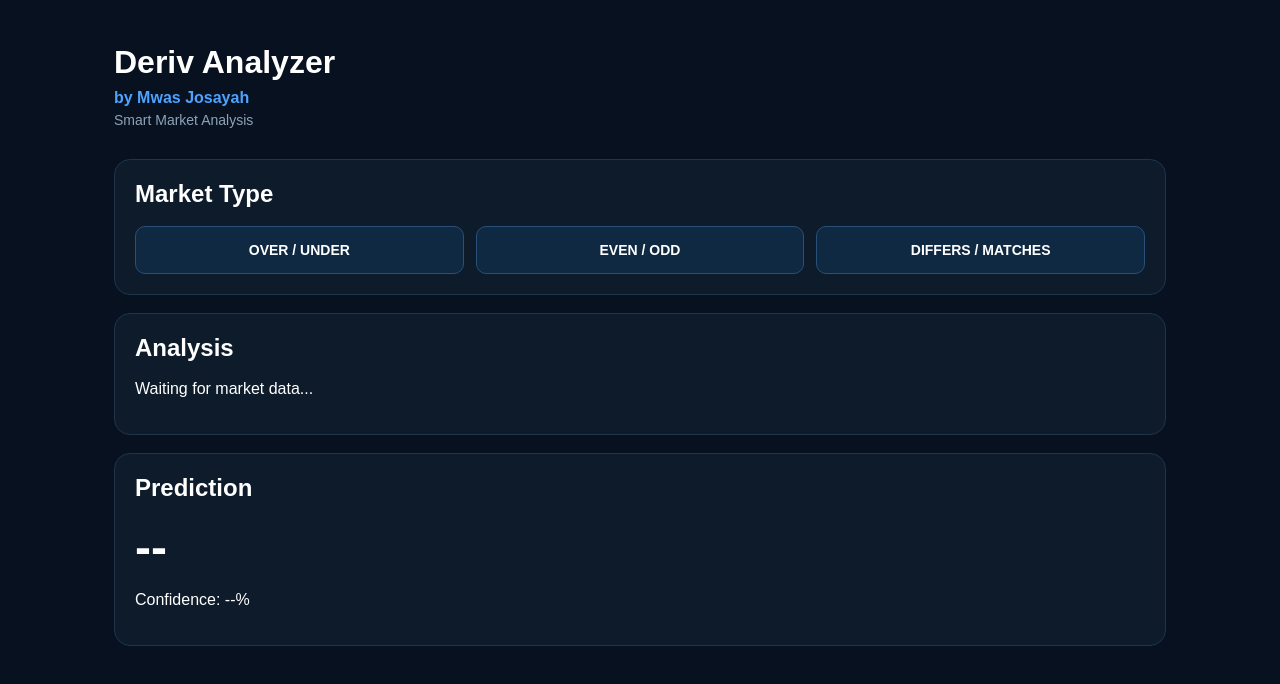
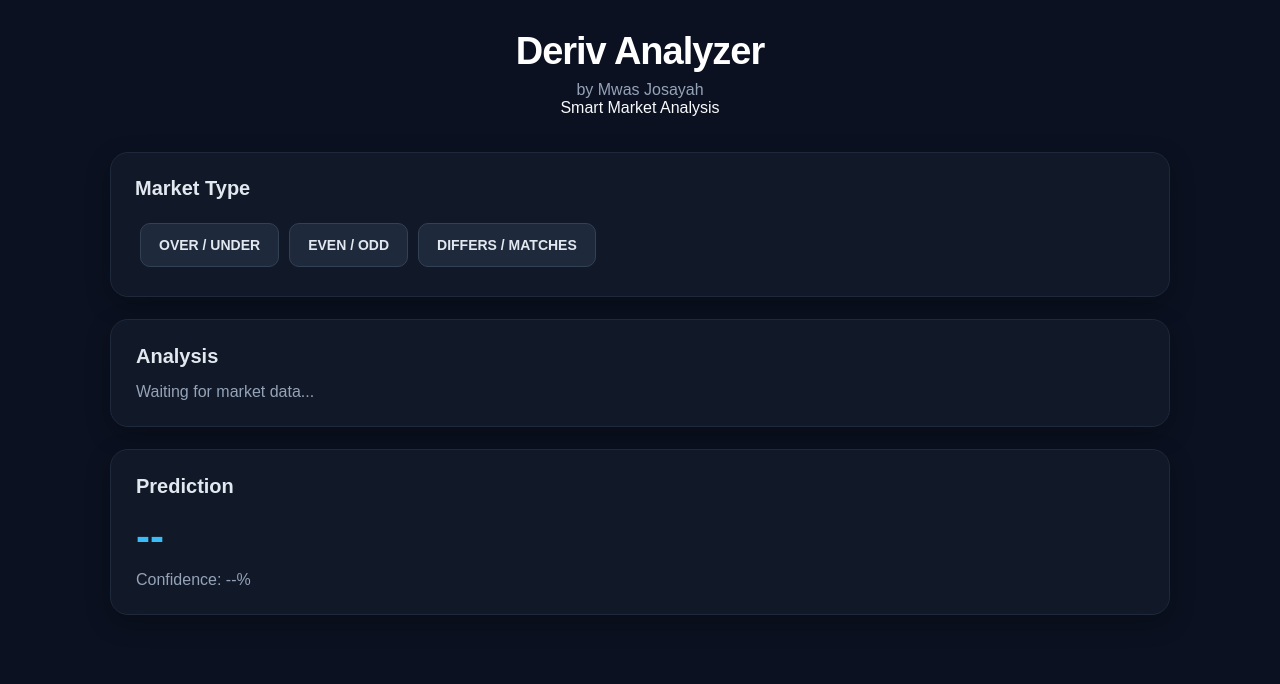
Before and after one commit to mwasjosayah/deriv-analyzer, a Next.js app: page / in a window 1280 px wide. Shown: the top 684 px of the page. Built offline with nearby package versions, Linux system fonts and the light colour scheme.

Commit message:
Add dashboard styling

```diff
--- a/app/globals.css
+++ b/app/globals.css
@@ -1,101 +1,143 @@
 * {
   box-sizing: border-box;
+  margin: 0;
+  padding: 0;
 }
 
 html,
 body {
-  margin: 0;
-  padding: 0;
-  background: #07111f;
-  color: #ffffff;
-  font-family: Arial, sans-serif;
+  min-height: 100%;
 }
 
 body {
-  min-height: 100vh;
+  background: #0b1120;
+  color: #f8fafc;
+  font-family: Arial, Helvetica, sans-serif;
 }
 
 .dashboard {
   width: 100%;
   max-width: 1100px;
   margin: 0 auto;
-  padding: 24px;
+  padding: 30px 20px 50px;
 }
 
-header {
-  padding: 20px 0 30px;
+/* Header */
+.dashboard header {
+  text-align: center;
+  margin-bottom: 35px;
 }
 
-header h1 {
-  margin: 0;
-  font-size: 32px;
-  font-weight: 700;
+.dashboard header h1 {
+  font-size: 38px;
+  font-weight: 800;
+  letter-spacing: -1px;
+  color: #ffffff;
+  margin-bottom: 8px;
 }
 
-header p {
-  margin: 8px 0 4px;
-  color: #4da3ff;
+.dashboard header p {
+  color: #94a3b8;
   font-size: 16px;
-  font-weight: 600;
 }
 
-header span {
-  color: #8fa3b8;
-  font-size: 14px;
+/* Market section */
+.market {
+  background: #111827;
+  border: 1px solid #1e293b;
+  border-radius: 18px;
+  padding: 24px;
+  margin-bottom: 22px;
+  box-shadow: 0 8px 25px rgba(0, 0, 0, 0.25);
 }
 
-.market,
-.card {
-  background: #0d1b2a;
-  border: 1px solid #20344a;
-  border-radius: 16px;
-  padding: 20px;
+.market h2 {
+  font-size: 20px;
   margin-bottom: 18px;
+  color: #e2e8f0;
 }
 
-.market h2,
-.card h2 {
-  margin-top: 0;
-  margin-bottom: 18px;
-}
-
-.market-buttons {
-  display: grid;
-  grid-template-columns: repeat(3, 1fr);
-  gap: 12px;
-}
-
-button {
-  border: 1px solid #285078;
+/* Market buttons */
+.market button {
+  background: #1e293b;
+  color: #e2e8f0;
+  border: 1px solid #334155;
   border-radius: 10px;
-  padding: 15px 12px;
-  background: #102943;
-  color: white;
+  padding: 13px 18px;
+  margin: 5px;
   font-size: 14px;
   font-weight: 700;
   cursor: pointer;
+  transition: 0.2s ease;
 }
 
-button:active {
-  transform: scale(0.98);
+.market button:hover {
+  background: #2563eb;
+  border-color: #3b82f6;
+  color: white;
+}
+
+.market button:active {
+  transform: scale(0.97);
+}
+
+/* Cards */
+.card {
+  background: #111827;
+  border: 1px solid #1e293b;
+  border-radius: 18px;
+  padding: 25px;
+  margin-bottom: 22px;
+  box-shadow: 0 8px 25px rgba(0, 0, 0, 0.25);
+}
+
+.card h2 {
+  color: #e2e8f0;
+  font-size: 20px;
+  margin-bottom: 15px;
+}
+
+.card p {
+  color: #94a3b8;
+  font-size: 16px;
 }
 
 .card strong {
   display: block;
-  font-size: 48px;
-  margin: 15px 0;
+  font-size: 42px;
+  color: #38bdf8;
+  margin: 10px 0;
 }
 
+/* Mobile */
 @media (max-width: 600px) {
   .dashboard {
-    padding: 16px;
+    padding: 22px 14px 40px;
   }
 
-  header h1 {
-    font-size: 28px;
+  .dashboard header h1 {
+    font-size: 30px;
   }
 
-  .market-buttons {
-    grid-template-columns: 1fr;
+  .dashboard header p {
+    font-size: 14px;
+  }
+
+  .market {
+    padding: 18px;
+  }
+
+  .market button {
+    width: 100%;
+    margin: 5px 0;
+    padding: 14px;
+  }
+
+  .card {
+    padding: 20px;
+  }
+
+  .card strong {
+    font-size: 36px;
   }
 }
```
